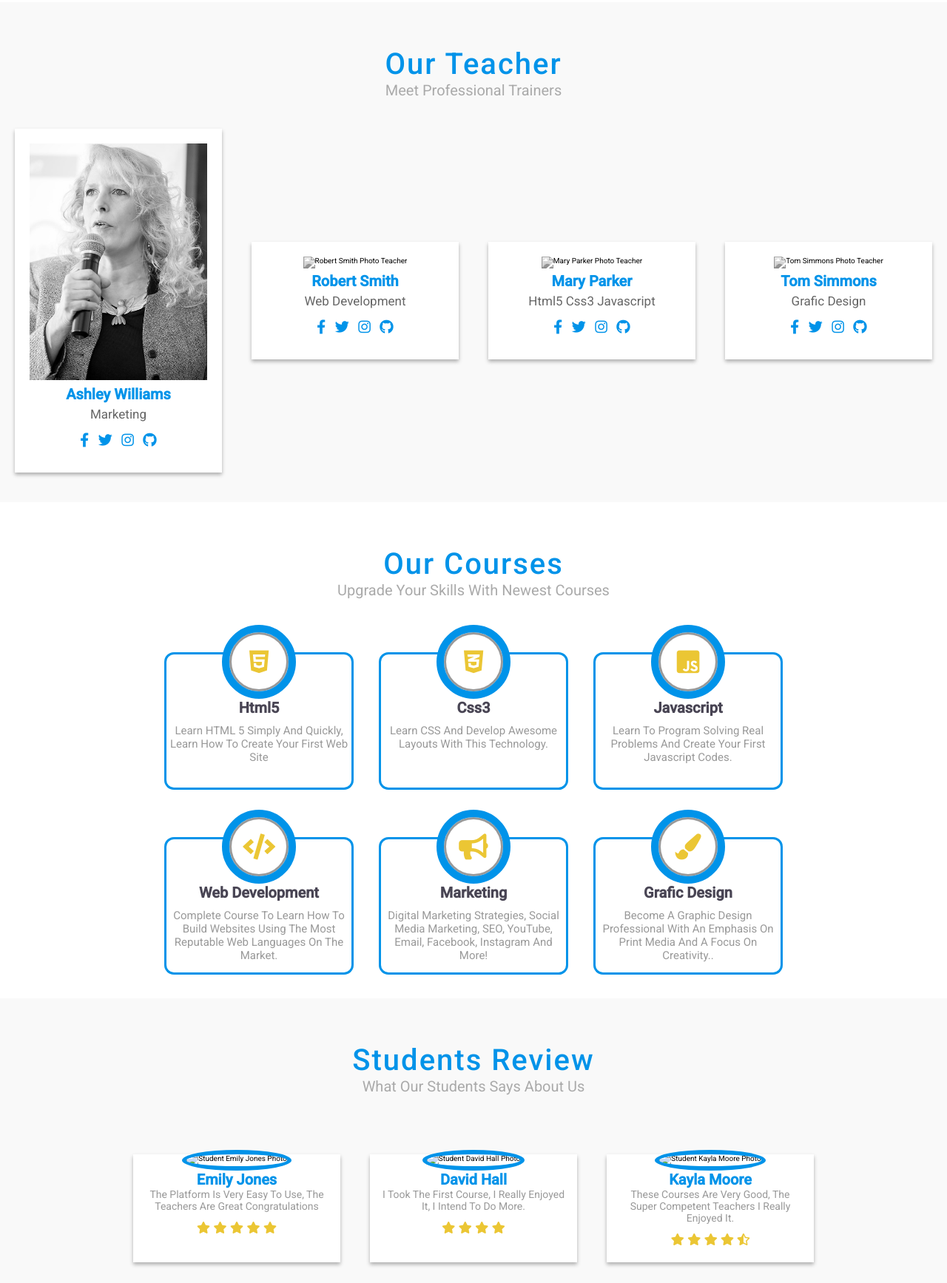
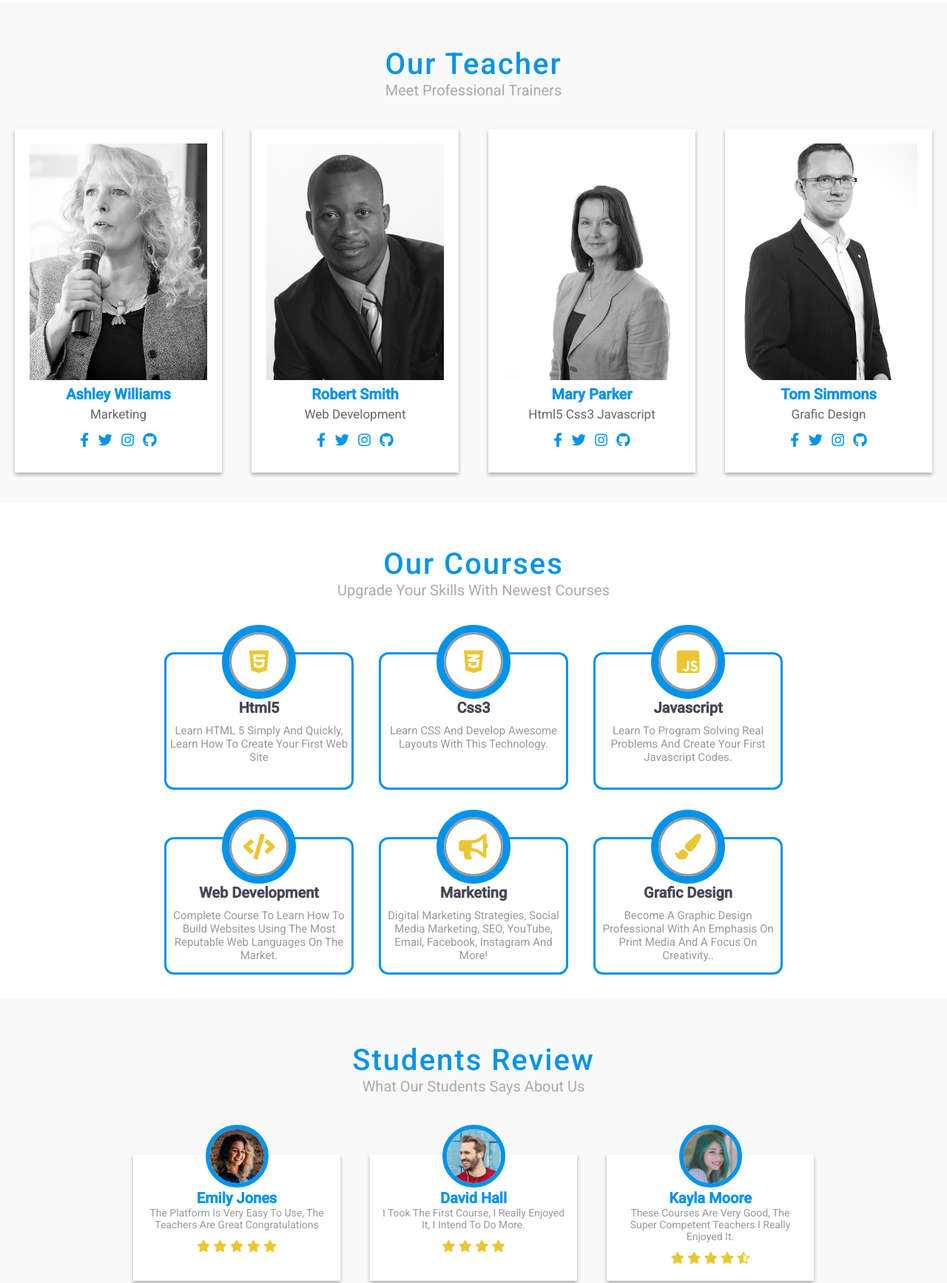
Before and after one commit to Jefersoncf/web-education-page, a plain HTML site: page index.html in a window 1280 px wide. Shown: the part 1490-3225 px from the top of the page at 74% size. Drawn offline with nearby package versions, Linux system fonts and the light colour scheme; the site is published under a folder, as on GitHub Pages, so addresses that start at the root find nothing.

Commit message:
Update index.html

```diff
--- a/index.html
+++ b/index.html
@@ -106,7 +106,7 @@
                 </div>
             </div>
             <div class="card">
-                <img src="/img/teacher2.jpg" alt="Robert Smith photo teacher">
+                <img src="./img/teacher2.jpg" alt="Robert Smith photo teacher">
                 <h3>Robert Smith</h3>
                 <p> web development</p>
                 <div class="icons">
@@ -117,7 +117,7 @@
                 </div>
             </div>
             <div class="card">
-                <img src="/img/teacher3.jpg" alt="Mary Parker photo teacher">
+                <img src="./img/teacher3.jpg" alt="Mary Parker photo teacher">
                 <h3>Mary Parker</h3>
                 <p>html5 css3 javascript</p>
                 <div class="icons">
@@ -128,7 +128,7 @@
                 </div>
             </div>
             <div class="card">
-                <img src="/img/teacher4.jpg" alt="Tom Simmons photo teacher">
+                <img src="./img/teacher4.jpg" alt="Tom Simmons photo teacher">
                 <h3>Tom Simmons</h3>
                 <p>grafic design</p>
                 <div class="icons">
@@ -185,7 +185,7 @@
         <h3 class="title">what our students says about us</h3>
         <div class="box-container">
             <div class="box">
-                <img src="/img/pic1.jpg" alt="student Emily Jones photo">
+                <img src="./img/pic1.jpg" alt="student Emily Jones photo">
                 <h3>Emily Jones</h3>
                 <p>The platform is very easy to use, the teachers are great congratulations</p>
                 <div class="stars">
@@ -198,7 +198,7 @@
             </div>
 
             <div class="box">
-                <img src="/img/pic2.jpg" alt="student David hall photo">
+                <img src="./img/pic2.jpg" alt="student David hall photo">
                 <h3>David hall</h3>
                 <p>I took the first course, I really enjoyed it, I intend to do more.</p>
                 <div class="stars">
@@ -210,7 +210,7 @@
             </div>
 
             <div class="box">
-                <img src="/img/pic3.jpg" alt="student Kayla moore photo">
+                <img src="./img/pic3.jpg" alt="student Kayla moore photo">
                 <h3>Kayla moore</h3>
                 <p>These courses are very good, the super competent teachers I really enjoyed it.</p>
                 <div class="stars">
@@ -231,7 +231,7 @@
         <h3 class="title">we love conversations, lets talk</h3>
         <div class="row">
             <div class="image">
-                <img src="/img/contact.svg" alt="image the contact">
+                <img src="./img/contact.svg" alt="image the contact">
             </div>
             <div class="form-container">
                 <form action="">
```
